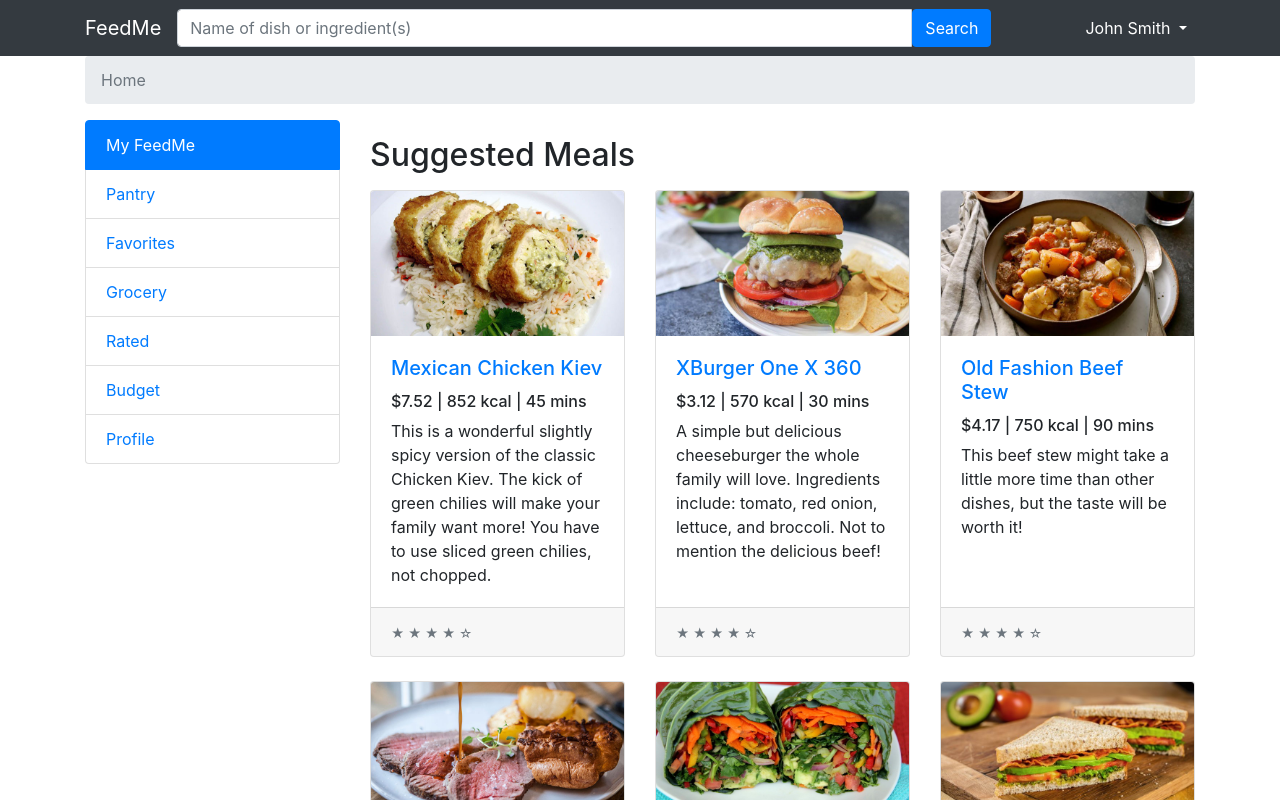
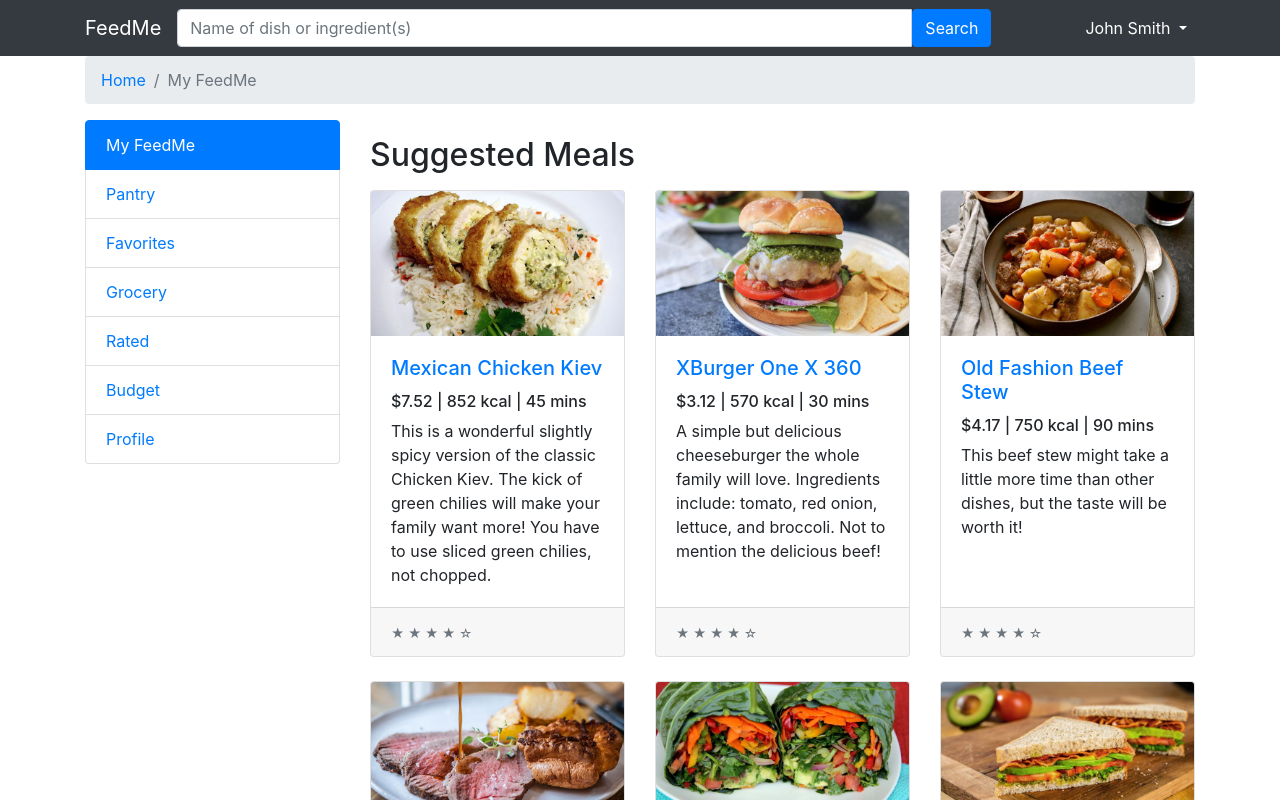
Before and after one commit to ThomasJazz/CS446P1, a plain HTML site: page mypage.html in a window 1280 px wide. Shown: the top 800 px of the page. Drawn offline with Linux system fonts and the light colour scheme.

Commit message:
Updated the page navigation bar
Added "My FeedMe" to the navigation bar and set a link to the text of "Home".

```diff
--- a/mypage.html
+++ b/mypage.html
@@ -69,10 +69,10 @@
 
       <div class="row">
         <div class="col-12">
-		  <nav aria-label="breadcrumb">
+          <nav aria-label="breadcrumb">
             <ol class="breadcrumb">
-              <li class="breadcrumb-item active" aria-current="page">Home</li>
-
+              <li class="breadcrumb-item"><a href="index.html">Home</a></li>
+              <li class="breadcrumb-item active" aria-current="page">My FeedMe</li>
             </ol>
           </nav>
 		</div>
```
